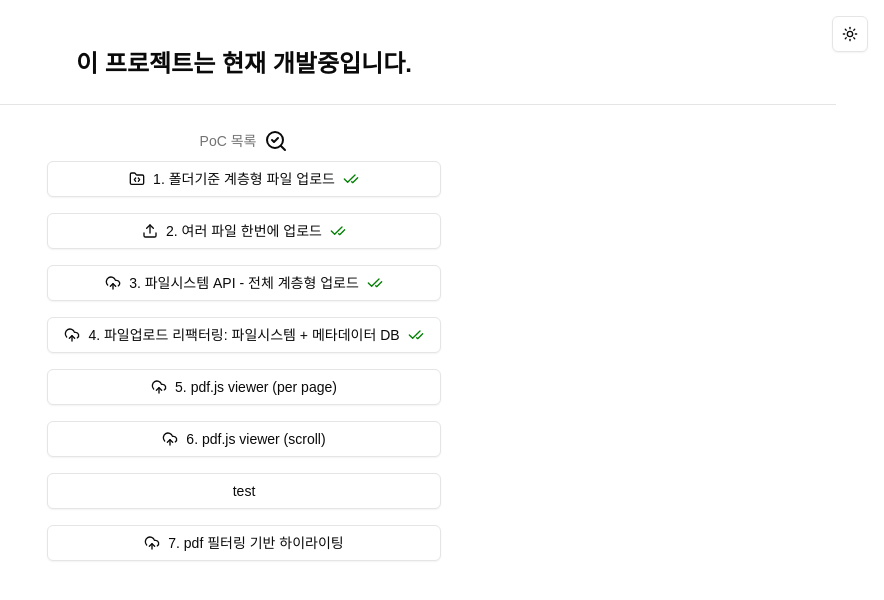
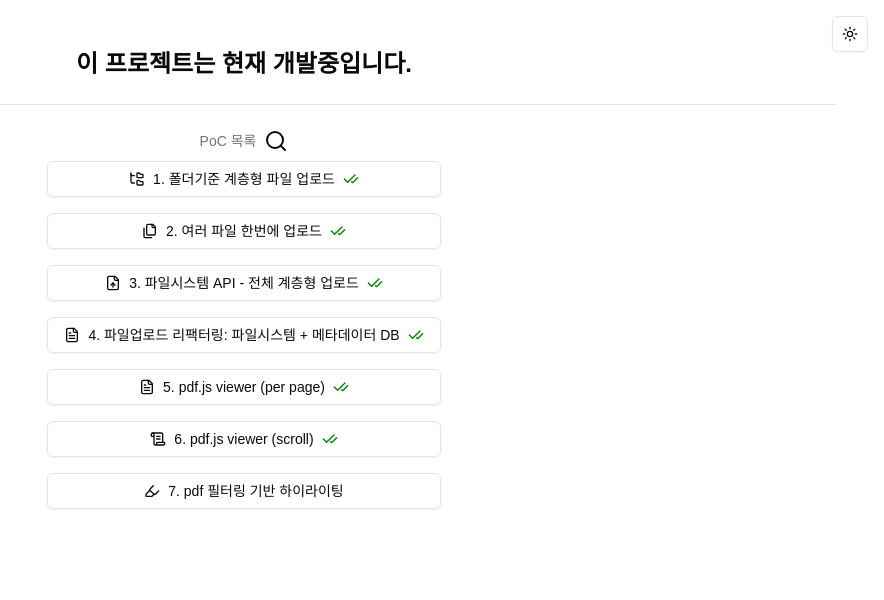
Before and after one commit to joonhoekim/pdffer, a Next.js app: page / in a window 1280 px wide. Shown: the top 600 px of the page, without its empty margins (396-1280 px from the left). Built offline with nearby package versions, Linux system fonts and the light colour scheme.

Commit message:
style: change icon with lucide

```diff
--- a/app/page.tsx
+++ b/app/page.tsx
@@ -1,6 +1,6 @@
 import { Button } from "@/components/ui/button";
 import { Separator } from "@/components/ui/separator";
-import { CheckCheck, FolderCode, SearchCheckIcon, Upload, UploadCloudIcon } from "lucide-react";
+import { CheckCheck, FolderTree, Files, FileUp, FileText, ScrollText, Highlighter, Search } from "lucide-react";
 import Link from "next/link";
 
 export default function Page() {
@@ -11,53 +11,49 @@ export default function Page() {
         <Separator className="w-full my-4" />
         <div className="flex flex-row gap-2 items-center">
           <p className="text-sm text-muted-foreground">PoC 목록</p>
-          <SearchCheckIcon />
+          <Search />
         </div>
 
         <div className="flex flex-col gap-4">
           <Link href="/filesystem-api">
             <Button className="w-full w-max-lg" variant="outline">
-              <FolderCode /> 1. 폴더기준 계층형 파일 업로드 <CheckCheck color="green" />
+              <FolderTree /> 1. 폴더기준 계층형 파일 업로드 <CheckCheck color="green" />
             </Button>
           </Link>
 
           <Link href="/upload-multiple-files">
             <Button className="w-full w-max-lg" variant="outline">
-              <Upload /> 2. 여러 파일 한번에 업로드 <CheckCheck color="green" />
+              <Files /> 2. 여러 파일 한번에 업로드 <CheckCheck color="green" />
             </Button>
           </Link>
 
           <Link href="/filesystem-api-upload">
             <Button className="w-full w-max-lg" variant="outline">
-              <UploadCloudIcon /> 3. 파일시스템 API - 전체 계층형 업로드 <CheckCheck color="green" />
+              <FileUp /> 3. 파일시스템 API - 전체 계층형 업로드 <CheckCheck color="green" />
             </Button>
           </Link>
 
           <Link href="/filesystem-api-upload-db">
             <Button className="w-full w-max-lg" variant="outline">
-              <UploadCloudIcon /> 4. 파일업로드 리팩터링: 파일시스템 + 메타데이터 DB <CheckCheck color="green" />
+              <FileText /> 4. 파일업로드 리팩터링: 파일시스템 + 메타데이터 DB <CheckCheck color="green" />
             </Button>
           </Link>
 
           <Link href="/pdf-testbed">
             <Button className="w-full w-max-lg" variant="outline">
-              <UploadCloudIcon /> 5. pdf.js viewer (per page)
+              <FileText /> 5. pdf.js viewer (per page) <CheckCheck color="green" />
             </Button>
           </Link>
 
           <Link href="/pdfjs-scroll">
             <Button className="w-full w-max-lg" variant="outline">
-              <UploadCloudIcon /> 6. pdf.js viewer (scroll)
+              <ScrollText /> 6. pdf.js viewer (scroll) <CheckCheck color="green" />
             </Button>
           </Link>
 
-          <Button className="w-full w-max-lg" variant="outline">
-            test
-          </Button>
-
           <Link href="/pdf-highlight">
             <Button className="w-full w-max-lg" variant="outline">
-              <UploadCloudIcon /> 7. pdf 필터링 기반 하이라이팅
+              <Highlighter /> 7. pdf 필터링 기반 하이라이팅
             </Button>
           </Link>
         </div>
```
Also changed, not shown: 1 other file (tests, documents, lock files or other folders).
